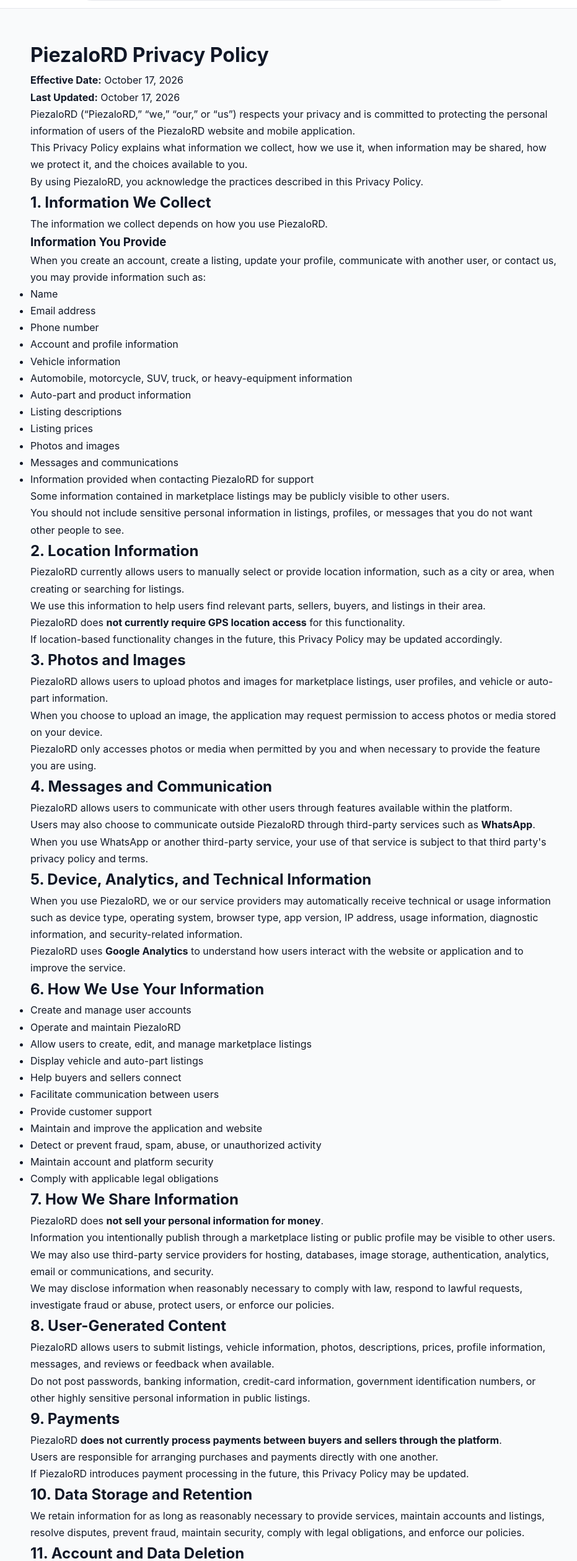
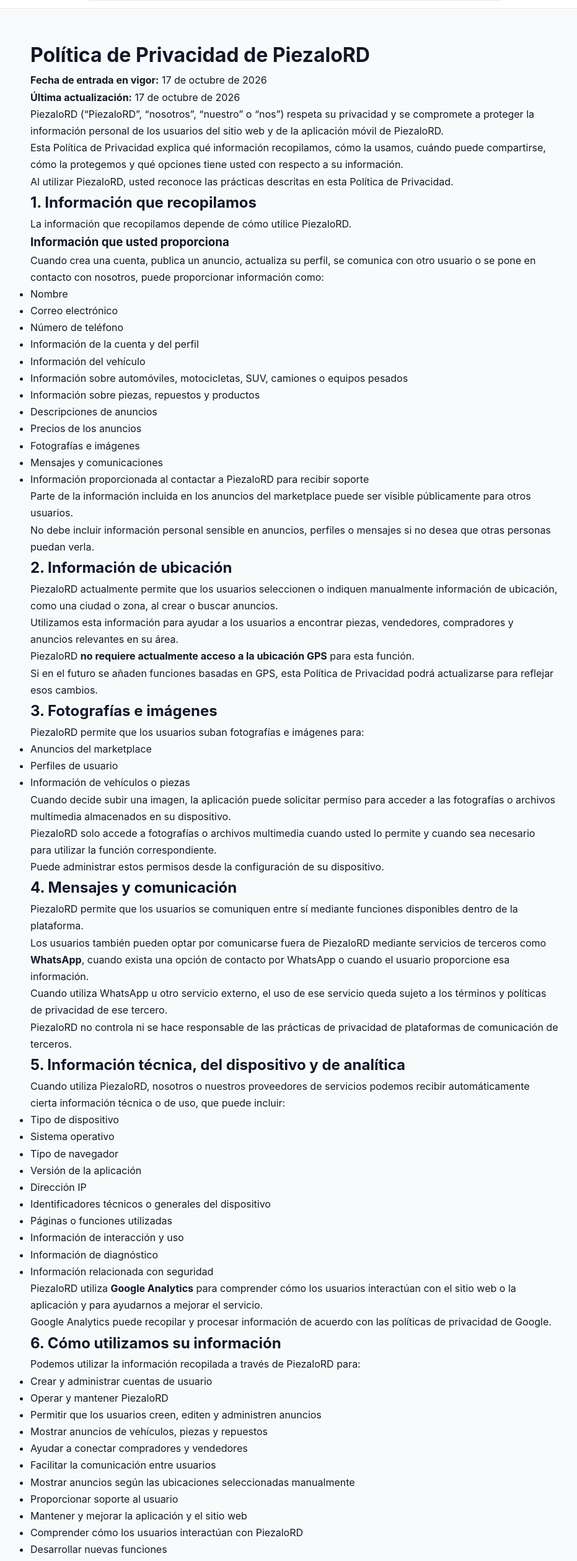
Before and after one commit to getmedproof/PiezaloRD, a React (Vite) app: page /privacy-policy in a window 1280 px wide. Shown: the part 234-2752 px from the top of the page at 62% size, without its empty margins (165-1096 px from the left). Built offline with nearby package versions, Linux system fonts and the light colour scheme.

Commit message:
Add files via upload

```diff
--- a/src/pages/PrivacyPolicy.jsx
+++ b/src/pages/PrivacyPolicy.jsx
@@ -1,122 +1,463 @@
 export default function PrivacyPolicy() {
   return (
     <div style={{ maxWidth: '900px', margin: '0 auto', padding: '48px 24px 80px', lineHeight: 1.7 }}>
-      <h1>PiezaloRD Privacy Policy</h1>
-      <p><strong>Effective Date:</strong> October 17, 2026</p>
-      <p><strong>Last Updated:</strong> October 17, 2026</p>
+      <h1>Política de Privacidad de PiezaloRD</h1>
 
-      <p>PiezaloRD (“PiezaloRD,” “we,” “our,” or “us”) respects your privacy and is committed to protecting the personal information of users of the PiezaloRD website and mobile application.</p>
-      <p>This Privacy Policy explains what information we collect, how we use it, when information may be shared, how we protect it, and the choices available to you.</p>
-      <p>By using PiezaloRD, you acknowledge the practices described in this Privacy Policy.</p>
+      <p><strong>Fecha de entrada en vigor:</strong> 17 de octubre de 2026</p>
+      <p><strong>Última actualización:</strong> 17 de octubre de 2026</p>
 
-      <h2>1. Information We Collect</h2>
-      <p>The information we collect depends on how you use PiezaloRD.</p>
-      <h3>Information You Provide</h3>
-      <p>When you create an account, create a listing, update your profile, communicate with another user, or contact us, you may provide information such as:</p>
+      <p>
+        PiezaloRD (“PiezaloRD”, “nosotros”, “nuestro” o “nos”) respeta su privacidad
+        y se compromete a proteger la información personal de los usuarios del sitio web
+        y de la aplicación móvil de PiezaloRD.
+      </p>
+
+      <p>
+        Esta Política de Privacidad explica qué información recopilamos, cómo la usamos,
+        cuándo puede compartirse, cómo la protegemos y qué opciones tiene usted con respecto
+        a su información.
+      </p>
+
+      <p>
+        Al utilizar PiezaloRD, usted reconoce las prácticas descritas en esta Política de Privacidad.
+      </p>
+
+      <h2>1. Información que recopilamos</h2>
+      <p>La información que recopilamos depende de cómo utilice PiezaloRD.</p>
+
+      <h3>Información que usted proporciona</h3>
+      <p>
+        Cuando crea una cuenta, publica un anuncio, actualiza su perfil, se comunica con otro
+        usuario o se pone en contacto con nosotros, puede proporcionar información como:
+      </p>
+
       <ul>
-        <li>Name</li>
-        <li>Email address</li>
-        <li>Phone number</li>
-        <li>Account and profile information</li>
-        <li>Vehicle information</li>
-        <li>Automobile, motorcycle, SUV, truck, or heavy-equipment information</li>
-        <li>Auto-part and product information</li>
-        <li>Listing descriptions</li>
-        <li>Listing prices</li>
-        <li>Photos and images</li>
-        <li>Messages and communications</li>
-        <li>Information provided when contacting PiezaloRD for support</li>
-      </ul>
-      <p>Some information contained in marketplace listings may be publicly visible to other users.</p>
-      <p>You should not include sensitive personal information in listings, profiles, or messages that you do not want other people to see.</p>
-
-      <h2>2. Location Information</h2>
-      <p>PiezaloRD currently allows users to manually select or provide location information, such as a city or area, when creating or searching for listings.</p>
-      <p>We use this information to help users find relevant parts, sellers, buyers, and listings in their area.</p>
-      <p>PiezaloRD does <strong>not currently require GPS location access</strong> for this functionality.</p>
-      <p>If location-based functionality changes in the future, this Privacy Policy may be updated accordingly.</p>
-
-      <h2>3. Photos and Images</h2>
-      <p>PiezaloRD allows users to upload photos and images for marketplace listings, user profiles, and vehicle or auto-part information.</p>
-      <p>When you choose to upload an image, the application may request permission to access photos or media stored on your device.</p>
-      <p>PiezaloRD only accesses photos or media when permitted by you and when necessary to provide the feature you are using.</p>
-
-      <h2>4. Messages and Communication</h2>
-      <p>PiezaloRD allows users to communicate with other users through features available within the platform.</p>
-      <p>Users may also choose to communicate outside PiezaloRD through third-party services such as <strong>WhatsApp</strong>.</p>
-      <p>When you use WhatsApp or another third-party service, your use of that service is subject to that third party's privacy policy and terms.</p>
-
-      <h2>5. Device, Analytics, and Technical Information</h2>
-      <p>When you use PiezaloRD, we or our service providers may automatically receive technical or usage information such as device type, operating system, browser type, app version, IP address, usage information, diagnostic information, and security-related information.</p>
-      <p>PiezaloRD uses <strong>Google Analytics</strong> to understand how users interact with the website or application and to improve the service.</p>
-
-      <h2>6. How We Use Your Information</h2>
-      <ul>
-        <li>Create and manage user accounts</li>
-        <li>Operate and maintain PiezaloRD</li>
-        <li>Allow users to create, edit, and manage marketplace listings</li>
-        <li>Display vehicle and auto-part listings</li>
-        <li>Help buyers and sellers connect</li>
-        <li>Facilitate communication between users</li>
-        <li>Provide customer support</li>
-        <li>Maintain and improve the application and website</li>
-        <li>Detect or prevent fraud, spam, abuse, or unauthorized activity</li>
-        <li>Maintain account and platform security</li>
-        <li>Comply with applicable legal obligations</li>
+        <li>Nombre</li>
+        <li>Correo electrónico</li>
+        <li>Número de teléfono</li>
+        <li>Información de la cuenta y del perfil</li>
+        <li>Información del vehículo</li>
+        <li>Información sobre automóviles, motocicletas, SUV, camiones o equipos pesados</li>
+        <li>Información sobre piezas, repuestos y productos</li>
+        <li>Descripciones de anuncios</li>
+        <li>Precios de los anuncios</li>
+        <li>Fotografías e imágenes</li>
+        <li>Mensajes y comunicaciones</li>
+        <li>Información proporcionada al contactar a PiezaloRD para recibir soporte</li>
       </ul>
 
-      <h2>7. How We Share Information</h2>
-      <p>PiezaloRD does <strong>not sell your personal information for money</strong>.</p>
-      <p>Information you intentionally publish through a marketplace listing or public profile may be visible to other users.</p>
-      <p>We may also use third-party service providers for hosting, databases, image storage, authentication, analytics, email or communications, and security.</p>
-      <p>We may disclose information when reasonably necessary to comply with law, respond to lawful requests, investigate fraud or abuse, protect users, or enforce our policies.</p>
+      <p>
+        Parte de la información incluida en los anuncios del marketplace puede ser visible
+        públicamente para otros usuarios.
+      </p>
 
-      <h2>8. User-Generated Content</h2>
-      <p>PiezaloRD allows users to submit listings, vehicle information, photos, descriptions, prices, profile information, messages, and reviews or feedback when available.</p>
-      <p>Do not post passwords, banking information, credit-card information, government identification numbers, or other highly sensitive personal information in public listings.</p>
+      <p>
+        No debe incluir información personal sensible en anuncios, perfiles o mensajes si no
+        desea que otras personas puedan verla.
+      </p>
 
-      <h2>9. Payments</h2>
-      <p>PiezaloRD <strong>does not currently process payments between buyers and sellers through the platform</strong>.</p>
-      <p>Users are responsible for arranging purchases and payments directly with one another.</p>
-      <p>If PiezaloRD introduces payment processing in the future, this Privacy Policy may be updated.</p>
+      <h2>2. Información de ubicación</h2>
+      <p>
+        PiezaloRD actualmente permite que los usuarios seleccionen o indiquen manualmente
+        información de ubicación, como una ciudad o zona, al crear o buscar anuncios.
+      </p>
 
-      <h2>10. Data Storage and Retention</h2>
-      <p>We retain information for as long as reasonably necessary to provide services, maintain accounts and listings, resolve disputes, prevent fraud, maintain security, comply with legal obligations, and enforce our policies.</p>
+      <p>
+        Utilizamos esta información para ayudar a los usuarios a encontrar piezas, vendedores,
+        compradores y anuncios relevantes en su área.
+      </p>
 
-      <h2>11. Account and Data Deletion</h2>
-      <p>Users may delete their PiezaloRD account through the account-deletion functionality available within the application.</p>
-      <p>You may also request deletion by emailing <a href="mailto:info.piezalord@gmail.com">info.piezalord@gmail.com</a>.</p>
-      <p>Please include your name, the email address associated with your account, and a statement requesting deletion of your account and associated information.</p>
+      <p>
+        PiezaloRD <strong>no requiere actualmente acceso a la ubicación GPS</strong> para esta función.
+      </p>
 
-      <h2>12. Security</h2>
-      <p>We use reasonable administrative, technical, and organizational measures designed to protect information from unauthorized access, alteration, disclosure, loss, or destruction.</p>
-      <p>However, no website, mobile application, electronic storage system, or internet transmission can be guaranteed to be completely secure.</p>
+      <p>
+        Si en el futuro se añaden funciones basadas en GPS, esta Política de Privacidad podrá
+        actualizarse para reflejar esos cambios.
+      </p>
 
-      <h2>13. Children’s Privacy</h2>
-      <p>PiezaloRD is not directed toward children under the age of 13, and we do not knowingly collect personal information from children under 13.</p>
+      <h2>3. Fotografías e imágenes</h2>
+      <p>
+        PiezaloRD permite que los usuarios suban fotografías e imágenes para:
+      </p>
 
-      <h2>14. Third-Party Services and Links</h2>
-      <p>PiezaloRD may contain links to or interact with third-party services including WhatsApp, Google Analytics, hosting and database providers, and authentication providers.</p>
-      <p>PiezaloRD does not control the privacy practices of third-party websites or services.</p>
+      <ul>
+        <li>Anuncios del marketplace</li>
+        <li>Perfiles de usuario</li>
+        <li>Información de vehículos o piezas</li>
+      </ul>
 
-      <h2>15. Cookies and Similar Technologies</h2>
-      <p>The PiezaloRD website may use cookies, local storage, analytics technologies, or similar technologies to maintain functionality, remember preferences, understand usage, improve performance, and maintain security.</p>
+      <p>
+        Cuando decide subir una imagen, la aplicación puede solicitar permiso para acceder
+        a las fotografías o archivos multimedia almacenados en su dispositivo.
+      </p>
 
-      <h2>16. Your Privacy Choices</h2>
-      <p>Depending on applicable law and your location, you may have rights to access, correct, or delete certain personal information, modify listings and profile information, and control device permissions.</p>
-      <p>To submit a privacy-related request, contact <a href="mailto:info.piezalord@gmail.com">info.piezalord@gmail.com</a>.</p>
+      <p>
+        PiezaloRD solo accede a fotografías o archivos multimedia cuando usted lo permite
+        y cuando sea necesario para utilizar la función correspondiente.
+      </p>
 
-      <h2>17. International Users</h2>
-      <p>PiezaloRD serves users in the Dominican Republic and may use service providers whose systems or servers are located in other countries.</p>
+      <p>
+        Puede administrar estos permisos desde la configuración de su dispositivo.
+      </p>
 
-      <h2>18. Changes to This Privacy Policy</h2>
-      <p>We may update this Privacy Policy periodically. When we do, we will update the “Last Updated” date at the top of this page.</p>
+      <h2>4. Mensajes y comunicación</h2>
+      <p>
+        PiezaloRD permite que los usuarios se comuniquen entre sí mediante funciones disponibles
+        dentro de la plataforma.
+      </p>
 
-      <h2>19. Contact Us</h2>
+      <p>
+        Los usuarios también pueden optar por comunicarse fuera de PiezaloRD mediante servicios
+        de terceros como <strong>WhatsApp</strong>, cuando exista una opción de contacto por WhatsApp
+        o cuando el usuario proporcione esa información.
+      </p>
+
+      <p>
+        Cuando utiliza WhatsApp u otro servicio externo, el uso de ese servicio queda sujeto
+        a los términos y políticas de privacidad de ese tercero.
+      </p>
+
+      <p>
+        PiezaloRD no controla ni se hace responsable de las prácticas de privacidad de plataformas
+        de comunicación de terceros.
+      </p>
+
+      <h2>5. Información técnica, del dispositivo y de analítica</h2>
+      <p>
+        Cuando utiliza PiezaloRD, nosotros o nuestros proveedores de servicios podemos recibir
+        automáticamente cierta información técnica o de uso, que puede incluir:
+      </p>
+
+      <ul>
+        <li>Tipo de dispositivo</li>
+        <li>Sistema operativo</li>
+        <li>Tipo de navegador</li>
+        <li>Versión de la aplicación</li>
+        <li>Dirección IP</li>
+        <li>Identificadores técnicos o generales del dispositivo</li>
+        <li>Páginas o funciones utilizadas</li>
+        <li>Información de interacción y uso</li>
+        <li>Información de diagnóstico</li>
+        <li>Información relacionada con seguridad</li>
+      </ul>
+
+      <p>
+        PiezaloRD utiliza <strong>Google Analytics</strong> para comprender cómo los usuarios
+        interactúan con el sitio web o la aplicación y para ayudarnos a mejorar el servicio.
+      </p>
+
+      <p>
+        Google Analytics puede recopilar y procesar información de acuerdo con las políticas
+        de privacidad de Google.
+      </p>
+
+      <h2>6. Cómo utilizamos su información</h2>
+      <p>Podemos utilizar la información recopilada a través de PiezaloRD para:</p>
+
+      <ul>
+        <li>Crear y administrar cuentas de usuario</li>
+        <li>Operar y mantener PiezaloRD</li>
+        <li>Permitir que los usuarios creen, editen y administren anuncios</li>
+        <li>Mostrar anuncios de vehículos, piezas y repuestos</li>
+        <li>Ayudar a conectar compradores y vendedores</li>
+        <li>Facilitar la comunicación entre usuarios</li>
+        <li>Mostrar anuncios según las ubicaciones seleccionadas manualmente</li>
+        <li>Proporcionar soporte al usuario</li>
+        <li>Mantener y mejorar la aplicación y el sitio web</li>
+        <li>Comprender cómo los usuarios interactúan con PiezaloRD</li>
+        <li>Desarrollar nuevas funciones</li>
+        <li>Detectar o prevenir fraude, spam, abuso o actividad no autorizada</li>
+        <li>Mantener la seguridad de las cuentas y de la plataforma</li>
+        <li>Resolver problemas técnicos</li>
+        <li>Aplicar nuestras políticas</li>
+        <li>Cumplir con obligaciones legales aplicables</li>
+      </ul>
+
+      <h2>7. Cómo compartimos la información</h2>
+      <p>
+        PiezaloRD <strong>no vende su información personal a cambio de dinero</strong>.
+      </p>
+
+      <h3>Otros usuarios</h3>
+      <p>
+        La información que usted publique voluntariamente en un anuncio o perfil público
+        puede ser visible para otros usuarios.
+      </p>
+
+      <p>Esto puede incluir:</p>
+
+      <ul>
+        <li>Fotografías del anuncio</li>
+        <li>Descripciones de productos o piezas</li>
+        <li>Información del vehículo</li>
+        <li>Precios</li>
+        <li>Ubicación general</li>
+        <li>Información del vendedor</li>
+        <li>Información de contacto que usted decida hacer pública</li>
+      </ul>
+
+      <h3>Proveedores de servicios</h3>
+      <p>
+        Podemos utilizar empresas y proveedores tecnológicos externos para ayudar a operar PiezaloRD.
+      </p>
+
+      <p>Estos servicios pueden incluir:</p>
+
+      <ul>
+        <li>Alojamiento del sitio web y de la aplicación</li>
+        <li>Base de datos</li>
+        <li>Almacenamiento de archivos e imágenes</li>
+        <li>Autenticación</li>
+        <li>Analítica</li>
+        <li>Servicios de correo electrónico o comunicaciones</li>
+        <li>Seguridad</li>
+      </ul>
+
+      <h3>Requisitos legales</h3>
+      <p>Podemos divulgar información cuando sea razonablemente necesario para:</p>
+
+      <ul>
+        <li>Cumplir con leyes o procesos legales aplicables</li>
+        <li>Responder a solicitudes legales de autoridades gubernamentales</li>
+        <li>Investigar posibles casos de fraude, abuso o incidentes de seguridad</li>
+        <li>Proteger los derechos, la seguridad o la propiedad de PiezaloRD, nuestros usuarios u otras personas</li>
+        <li>Aplicar nuestros acuerdos o políticas</li>
+      </ul>
+
+      <h2>8. Contenido generado por los usuarios</h2>
+      <p>PiezaloRD permite que los usuarios publiquen contenido como:</p>
+
+      <ul>
+        <li>Anuncios de piezas y repuestos</li>
+        <li>Información de vehículos</li>
+        <li>Fotografías</li>
+        <li>Descripciones</li>
+        <li>Precios</li>
+        <li>Información del perfil</li>
+        <li>Mensajes</li>
+        <li>Reseñas o comentarios, cuando estén disponibles</li>
+      </ul>
+
+      <p>
+        El contenido que publique voluntariamente puede ser visible para otros usuarios o visitantes.
+      </p>
+
+      <p>
+        No publique contraseñas, información bancaria, datos completos de tarjetas de crédito,
+        números de identificación gubernamental u otra información personal altamente sensible
+        en anuncios públicos.
+      </p>
+
+      <h2>9. Pagos</h2>
+      <p>
+        PiezaloRD <strong>no procesa actualmente pagos entre compradores y vendedores dentro de la plataforma</strong>.
+      </p>
+
+      <p>
+        Los usuarios son responsables de organizar directamente entre ellos las compras y los pagos.
+      </p>
+
+      <p>
+        Si PiezaloRD añade procesamiento de pagos en el futuro, esta Política de Privacidad podrá
+        actualizarse para explicar cómo se manejará la información relacionada con los pagos.
+      </p>
+
+      <h2>10. Almacenamiento y conservación de datos</h2>
+      <p>Conservamos información durante el tiempo razonablemente necesario para:</p>
+
+      <ul>
+        <li>Proporcionar los servicios de PiezaloRD</li>
+        <li>Mantener cuentas de usuario</li>
+        <li>Operar los anuncios del marketplace</li>
+        <li>Resolver disputas</li>
+        <li>Prevenir fraude o abuso</li>
+        <li>Mantener la seguridad de la plataforma</li>
+        <li>Cumplir con obligaciones legales</li>
+        <li>Aplicar nuestros acuerdos y políticas</li>
+      </ul>
+
+      <p>
+        La información que ya no sea razonablemente necesaria podrá eliminarse o anonimizarse,
+        sujeto a requisitos legales, de seguridad y operativos legítimos.
+      </p>
+
+      <h2>11. Eliminación de cuenta y datos</h2>
+      <p>
+        Los usuarios pueden eliminar su cuenta de PiezaloRD mediante la función de eliminación
+        de cuenta disponible dentro de la aplicación.
+      </p>
+
+      <p>
+        También puede solicitar la eliminación de su cuenta o de la información personal asociada
+        enviando un correo electrónico a:
+      </p>
+
+      <p>
+        <a href="mailto:info.piezalord@gmail.com">info.piezalord@gmail.com</a>
+      </p>
+
+      <p>Incluya:</p>
+
+      <ul>
+        <li>Su nombre</li>
+        <li>El correo electrónico asociado a su cuenta de PiezaloRD</li>
+        <li>Una solicitud indicando que desea eliminar su cuenta y la información personal asociada</li>
+      </ul>
+
+      <p>
+        Cierta información puede conservarse durante un período limitado cuando sea razonablemente
+        necesario para cumplir obligaciones legales, prevenir fraude, mantener la seguridad,
+        resolver disputas u otras obligaciones legítimas.
+      </p>
+
+      <h2>12. Seguridad</h2>
+      <p>
+        Utilizamos medidas administrativas, técnicas y organizativas razonables diseñadas para
+        proteger la información contra acceso, alteración, divulgación, pérdida o destrucción no autorizados.
+      </p>
+
+      <p>
+        Sin embargo, ningún sitio web, aplicación móvil, sistema de almacenamiento electrónico
+        o transmisión por internet puede garantizarse como completamente seguro.
+      </p>
+
+      <p>
+        Los usuarios son responsables de proteger sus contraseñas y credenciales de acceso.
+      </p>
+
+      <p>
+        Si cree que alguien ha accedido a su cuenta sin autorización, contáctenos en{' '}
+        <a href="mailto:info.piezalord@gmail.com">info.piezalord@gmail.com</a>.
+      </p>
+
+      <h2>13. Privacidad de menores</h2>
+      <p>
+        PiezaloRD no está dirigido a menores de 13 años.
+      </p>
+
+      <p>
+        No recopilamos conscientemente información personal de menores de 13 años.
+      </p>
+
+      <p>
+        Si descubrimos que hemos recopilado información personal de un menor de 13 años sin
+        la autorización correspondiente, tomaremos medidas razonables para eliminarla.
+      </p>
+
+      <h2>14. Servicios y enlaces de terceros</h2>
+      <p>
+        PiezaloRD puede contener enlaces o interactuar con servicios de terceros, incluyendo:
+      </p>
+
+      <ul>
+        <li>WhatsApp</li>
+        <li>Google Analytics</li>
+        <li>Proveedores de alojamiento y bases de datos</li>
+        <li>Proveedores de autenticación</li>
+      </ul>
+
+      <p>
+        PiezaloRD no controla las prácticas de privacidad de sitios web o servicios de terceros.
+      </p>
+
+      <p>
+        Le recomendamos revisar las políticas de privacidad de cualquier servicio externo que utilice.
+      </p>
+
+      <h2>15. Cookies y tecnologías similares</h2>
+      <p>
+        El sitio web de PiezaloRD puede utilizar cookies, almacenamiento local, tecnologías
+        analíticas u otras tecnologías similares para:
+      </p>
+
+      <ul>
+        <li>Mantener el funcionamiento del sitio web</li>
+        <li>Recordar preferencias</li>
+        <li>Comprender el uso del sitio</li>
+        <li>Mejorar el rendimiento</li>
+        <li>Mantener la seguridad</li>
+      </ul>
+
+      <p>
+        Puede administrar las cookies desde la configuración de su navegador.
+      </p>
+
+      <p>
+        Deshabilitar ciertas tecnologías puede afectar algunas funciones del sitio web.
+      </p>
+
+      <h2>16. Sus opciones de privacidad</h2>
+      <p>
+        Dependiendo de la legislación aplicable y de su ubicación, usted puede tener la posibilidad de:
+      </p>
+
+      <ul>
+        <li>Acceder a determinada información personal asociada con su cuenta</li>
+        <li>Corregir información incorrecta</li>
+        <li>Eliminar su cuenta</li>
+        <li>Solicitar la eliminación de determinada información personal</li>
+        <li>Modificar información de su perfil</li>
+        <li>Eliminar o modificar sus anuncios</li>
+        <li>Controlar los permisos de fotografías y archivos multimedia</li>
+        <li>Solicitar información sobre cómo utilizamos sus datos personales</li>
+      </ul>
+
+      <p>
+        Para realizar una solicitud relacionada con privacidad, escriba a{' '}
+        <a href="mailto:info.piezalord@gmail.com">info.piezalord@gmail.com</a>.
+      </p>
+
+      <h2>17. Usuarios internacionales</h2>
+      <p>
+        PiezaloRD presta servicios principalmente a usuarios en la República Dominicana y puede
+        utilizar proveedores cuyos sistemas o servidores se encuentren en otros países.
+      </p>
+
+      <p>
+        Como resultado, su información puede ser procesada o almacenada fuera del país en el que reside.
+      </p>
+
+      <p>
+        Cuando esto ocurra, la información será tratada de acuerdo con las leyes aplicables
+        y con las prácticas descritas en esta Política de Privacidad.
+      </p>
+
+      <h2>18. Cambios a esta Política de Privacidad</h2>
+      <p>
+        Podemos actualizar esta Política de Privacidad periódicamente a medida que PiezaloRD cambie
+        o incorpore nuevas funciones.
+      </p>
+
+      <p>
+        Cuando realicemos cambios, actualizaremos la fecha de <strong>“Última actualización”</strong>
+        indicada al inicio de esta página.
+      </p>
+
+      <p>
+        En caso de cambios importantes, también podemos proporcionar un aviso mediante el sitio web,
+        la aplicación u otro medio apropiado.
+      </p>
+
+      <h2>19. Contáctenos</h2>
       <p><strong>PiezaloRD</strong></p>
-      <p>Website: <a href="https://piezalord.com">https://piezalord.com</a></p>
-      <p>Email: <a href="mailto:info.piezalord@gmail.com">info.piezalord@gmail.com</a></p>
-      <p>Privacy Policy: <a href="https://piezalord.com/privacy-policy">https://piezalord.com/privacy-policy</a></p>
+
+      <p>
+        Sitio web:{' '}
+        <a href="https://piezalord.com">https://piezalord.com</a>
+      </p>
+
+      <p>
+        Correo electrónico:{' '}
+        <a href="mailto:info.piezalord@gmail.com">info.piezalord@gmail.com</a>
+      </p>
+
+      <p>
+        Política de Privacidad:{' '}
+        <a href="https://piezalord.com/privacy-policy">
+          https://piezalord.com/privacy-policy
+        </a>
+      </p>
     </div>
   )
 }
```
